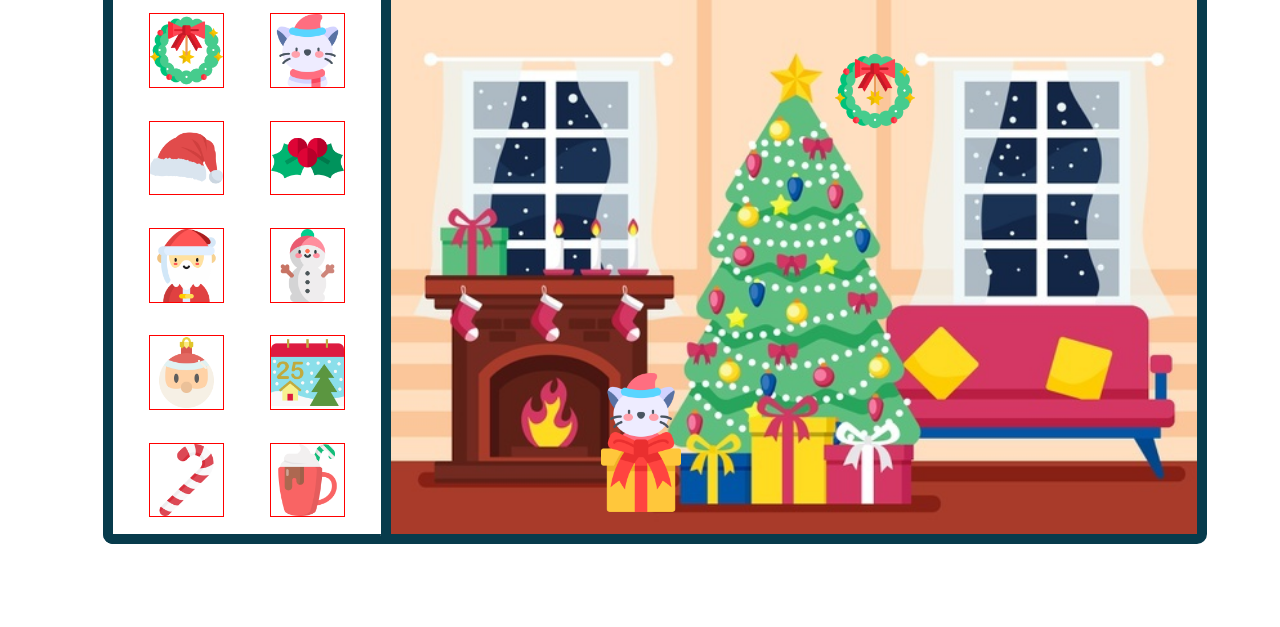
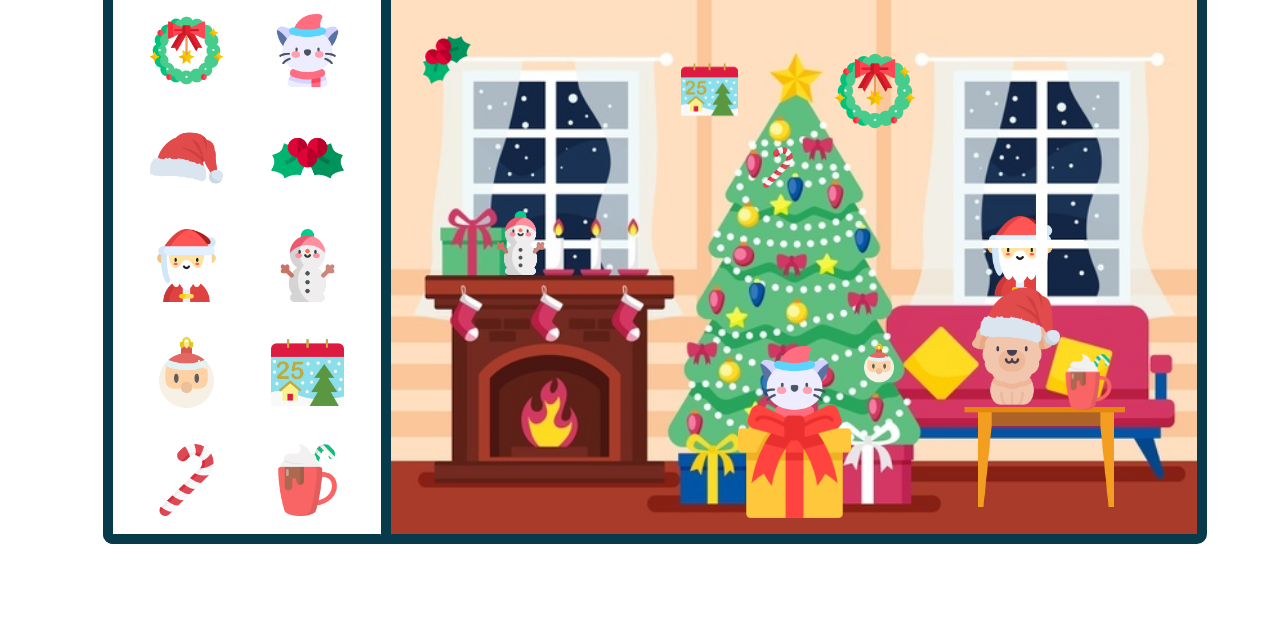
Before and after one commit to samanthatarrice/search_n_learn, a plain HTML site: page index.html in a window 1280 px wide. Shown: the part 173-800 px from the top of the page. Drawn offline with Linux system fonts and the light colour scheme.

Commit message:
Add rest of Christmas images and add click event listener to change display to none

```diff
--- a/index.html
+++ b/index.html
@@ -5,11 +5,14 @@
   <meta http-equiv="X-UA-Compatible" content="IE=edge">
   <meta name="viewport" content="width=device-width, initial-scale=1.0">
   <link rel="stylesheet" href="style.css">
+  <link rel="preconnect" href="https://fonts.googleapis.com">
+  <link rel="preconnect" href="https://fonts.gstatic.com" crossorigin>
+  <link href="https://fonts.googleapis.com/css2?family=Bubblegum+Sans&display=swap" rel="stylesheet">
   <title>Search-n-Learn</title>
 </head>
 <body>
-
   <div class="game-container">
+    <h1>Search-n-Learn</h1>
     <div class="tab-container">
       <div class="tabs forest-tab"></div>
       <div class="tabs ocean-tab"></div>
@@ -20,44 +23,56 @@
     <div class="game-board">
       <div class="search-items">
         <div class="item-container">
-          <img src="images/christmas-wreath.png" alt="">
+          <img src="images/christmas-wreath.png" alt="Christmas wreath">
         </div>
         <div class="item-container">
-          <img src="images/cat.png" alt="">
+          <img src="images/cat.png" alt="Christmas cat">
         </div>
         <div class="item-container">
-          <img src="images/hat.png" alt="">
+          <img src="images/hat.png" alt="Santa's hat">
         </div>
         <div class="item-container">
-          <img src="images/mistletoe.png" alt="">
+          <img src="images/mistletoe.png" alt="mistletoe">
         </div>
         <div class="item-container">
-          <img src="images/santa.png" alt="">
+          <img src="images/santa.png" alt="Santa">
         </div>
         <div class="item-container">
-          <img src="images/snowman.png" alt="">
+          <img src="images/snowman.png" alt="snowman">
         </div>
         <div class="item-container">
-          <img src="images/santa-ornament.png" alt="">
+          <img src="images/santa-ornament.png" alt="Santa ornament">
         </div>
         <div class="item-container">
-          <img src="images/calendar.png" alt="">
+          <img src="images/calendar.png" alt="Christmas calendar">
         </div>
         <div class="item-container">
-          <img src="images/candy-cane.png" alt="">
+          <img src="images/candy-cane.png" alt="candy cane">
         </div>
         <div class="item-container">
-          <img src="images/hot-chocolate.png" alt="">
+          <img src="images/hot-chocolate.png" alt="hot chocolate">
         </div>
       </div>
       <div class="background-container">
         <img class="christmas-background" src="images/christmas_background_cartoon.jpeg" alt="Interior of house decorated for Christmas.">
-        <img class="images-in-picture wreath" src="images/christmas-wreath.png" alt="christmas wreath">
-        <img class="images-in-picture cat" src="images/cat.png" alt="christmas cat">
-        <img class="images-in-picture gift" src="images/giftbox.png" alt="christmas gift">
+        <img class="images-to-find wreath" src="images/christmas-wreath.png" alt="christmas wreath">
+        <img class="images-to-find cat" src="images/cat.png" alt="christmas cat">
+        <img class="gift" src="images/giftbox.png" alt="christmas gift">
+        <img class="dog" src="images/dog.png" alt="dog">
+        <img class="images-to-find hat" src="images/hat.png" alt="Santa's hat">
+        <img class="images-to-find mistletoe" src="images/mistletoe.png" alt="mistletoe">
+        <img class="images-to-find santa" src="images/santa.png" alt="Santa">
+        <div class="vertical-bar"></div>
+        <div class="horizontal-bar"></div>
+        <img class="images-to-find snowman" src="images/snowman.png" alt="snowman">
+        <img class="images-to-find ornament" src="images/santa-ornament.png" alt="Santa ornament">
+        <img class="images-to-find calendar" src="images/calendar.png" alt="Christmas calendar">
+        <img class="images-to-find candy-cane" src="images/candy-cane.png" alt="candy cane">
+        <img class="table" src="images/table.png" alt="table">
+        <img class="images-to-find hot-chocolate" src="images/hot-chocolate.png" alt="hot chocolate">
       </div>
     </div>
   </div>
-
+  <script src="script.js"></script>
 </body>
 </html>
--- a/script.js
+++ b/script.js
@@ -0,0 +1,7 @@
+const imagesToFind = Array.from(document.querySelectorAll('.images-to-find'));
+
+imagesToFind.forEach(element => {
+  element.addEventListener('click', () => {
+    element.style.display = 'none';
+  })
+})
--- a/style.css
+++ b/style.css
@@ -6,6 +6,15 @@ html {
 
 .game-container {
   margin-top: 10rem;
+  position: relative;
+}
+
+h1 {
+  position: absolute;
+  font: 4.5rem 'Bubblegum Sans', cursive;
+  color: #073B4C;
+  top: -4%;
+  left: 9%;
 }
 
 .tab-container {
@@ -72,6 +81,8 @@ html {
   align-items: center;
   justify-content: center;
   border-radius: 10px;
+  /* filter: grayscale(100%); */
+  /* add this later when image is found */
 }
 
 .item-container {
@@ -82,7 +93,7 @@ html {
   width: 60%;
   display: block;
   margin: 10px auto;
-  border: red solid 1px;
+  /* border: red solid 1px; */
 }
 
 .background-container {
@@ -99,7 +110,7 @@ html {
   width: 100%;
 }
 
-.images-in-picture {
+.images-to-find {
   position: absolute;
   width: 10%;
 }
@@ -112,11 +123,117 @@ html {
 
 .cat {
   width: 10%;
-  bottom: 15%;
-  left: 26%;
+  bottom: 20%;
+  left: 45%;
 }
 
 .gift {
-  bottom: 4%;
-  left: 26%;
+  position: absolute;
+  width: 14%;
+  bottom: 3%;
+  left: 43%;
 }
+
+.dog {
+  position: absolute;
+  width: 10%;
+  bottom: 24%;
+  right: 18%;
+}
+
+.hat {
+  width: 10%;
+  bottom: 33%;
+  right: 17%;
+  z-index: 5;
+}
+
+.mistletoe {
+  width: 7%;
+  left: 3%;
+  top: 6%;
+  transform: rotate(-45deg);
+}
+
+.santa {
+  bottom: 44.25%;
+  right: 17%;;
+}
+
+.vertical-bar {
+  position: absolute;
+  width: 1.4%;
+  height: 20%;
+  background: white;
+  right: 18.6%;
+  bottom: 44%;
+}
+
+.horizontal-bar {
+  position: absolute;
+  width: 12%;
+  height: 1.5%;
+  background: white;
+  right: 14%;
+  bottom: 53.3%;
+}
+
+.snowman {
+  width: 8%;
+  top: 39.8%;
+  left: 12%;
+}
+
+.ornament {
+  width: 5%;
+  right: 37%;
+  bottom: 28%;
+}
+
+.calendar {
+  width: 7%;
+  top: 12%;
+  left: 36%;
+}
+
+.candy-cane {
+  width: 5%;
+  top: 28%;
+  left: 45.5%;
+}
+
+.table {
+  position: absolute;
+  width: 21.5%;
+  bottom: 0;
+  right: 8%;
+}
+
+.hot-chocolate {
+  width: 7%;
+  bottom: 23%;
+  right: 10%;
+}
+
+/* MODAL */
+
+.modal {
+  display: none; /* Hidden by default */
+  position: fixed; /* Stay in place */
+  z-index: 1; /* Sit on top */
+  left: 0;
+  top: 0;
+  width: 100%; /* Full width */
+  height: 100%; /* Full height */
+  overflow: auto; /* Enable scroll if needed */
+  background-color: rgb(0,0,0); /* Fallback color */
+  background-color: rgba(0,0,0,0.4); /* Black w/ opacity */
+}
+
+.modal-content {
+  background-color: #fefefe;
+  margin: 15% auto; /* 15% from the top and centered */
+  padding: 20px;
+  border: 1px solid #888;
+  width: 80%; /* Could be more or less, depending on screen size */
+}
```
